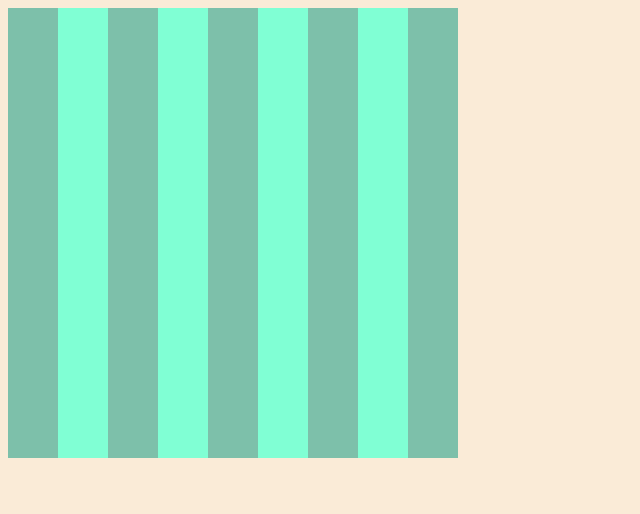
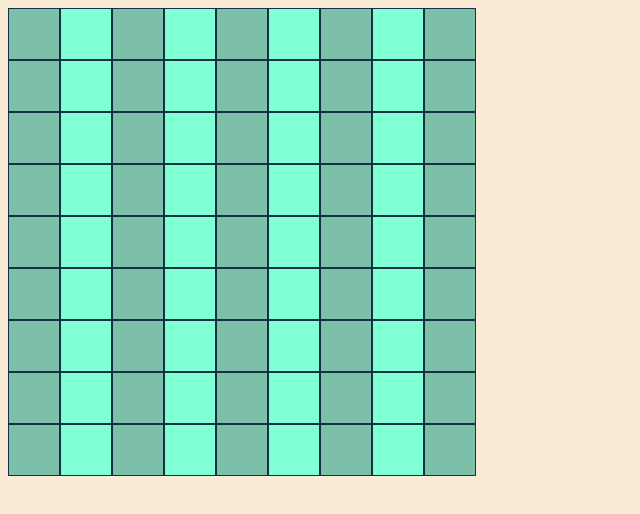
Before and after one commit to Nonaxce/siimple-array-based-tile-game-map-gecko, a plain HTML site: page index.html in a window 1280 px wide. Shown: the whole page, without its empty margins (0-640 px from the left). Drawn offline with Linux system fonts and the light colour scheme.

Commit message:
Updates JS
still doesn't work :((

```diff
--- a/game.js
+++ b/game.js
@@ -1,27 +1,31 @@
 // DOM
 // 25/11/2023 11:40AM PH Time
 const gameMap = document.getElementById("game-map");
-
+let player = {
+    "xPos": 4,
+    "yPos": 4
+};
 // this is will be array version of the code map
-let map2d = [
-    ["* ", "* ", "* ", "* ", "* ", "* ", "* ", "* ", "* ", "/"],
-    ["* ", "* ", "* ", "* ", "* ", "* ", "* ", "* ", "* ", "/"],
-    ["* ", "* ", "* ", "* ", "* ", "* ", "* ", "* ", "* ", "/"],
-    ["* ", "* ", "* ", "* ", "* ", "* ", "* ", "* ", "* ", "/"],
-    ["* ", "* ", "* ", "* ", "* ", "* ", "* ", "* ", "* ", "/"],
-    ["* ", "* ", "* ", "* ", "* ", "* ", "* ", "* ", "* ", "/"],
-    ["* ", "* ", "* ", "* ", "* ", "* ", "* ", "* ", "* ", "/"],
-    ["* ", "* ", "* ", "* ", "* ", "* ", "* ", "* ", "* ", "/"],
-    ["* ", "* ", "* ", "* ", "* ", "* ", "* ", "* ", "* ", "/"]
+const map2d = [
+//   0      1     2     3     4     5     6     7    8
+    ["* ", "* ", "* ", "* ", "* ", "* ", "* ", "* ", "* ", "/"], // 0
+    ["* ", "* ", "* ", "* ", "* ", "* ", "* ", "* ", "* ", "/"], // 1
+    ["* ", "* ", "* ", "* ", "* ", "* ", "* ", "* ", "* ", "/"], // 2
+    ["* ", "* ", "* ", "* ", "* ", "* ", "* ", "* ", "* ", "/"], // 3
+    ["* ", "* ", "* ", "* ", "* ", "* ", "* ", "* ", "* ", "/"], // 4
+    ["* ", "* ", "* ", "* ", "* ", "* ", "* ", "* ", "* ", "/"], // 5
+    ["* ", "* ", "* ", "* ", "* ", "* ", "* ", "* ", "* ", "/"], // 6
+    ["* ", "* ", "* ", "* ", "* ", "* ", "* ", "* ", "* ", "/"], // 7
+    ["* ", "* ", "* ", "* ", "* ", "* ", "* ", "* ", "* ", "/"]  // 8
 ];
-
+// CONSOLE BASED GAME**
 console.log(`length/Rows: ${map2d[0].length-1}`);
 console.log(`height/Columns: ${map2d.length}`);
 let output = ``;
 let newLine = "\n";
 
 /*
-function drawMap(){
+function drawMapConsole(){
     for(let row = 0; row < map2d.length; row++) {
         //output = ``;
         for(let col = 0; col < map2d[row].length; col++) {
@@ -29,15 +33,20 @@ function drawMap(){
                 output += newLine;
             } else {
                 output += map2d[row][col];
+                map2d[4][4] = "X ";
             }
         }
     }
-    console.log(output);
 }
 */
 
-drawMap();
+// Draws the main map of the game
+// Also contains the player
+// NOTE TO SELF: figure out a way to seperate the player and map (probably create another tilemap above)
 function drawMap(){
+    // reset
+    output = "";
+    removeAllSquares();
     for(let row = 0; row < map2d.length; row++) {
         for(let col = 0; col < map2d[row].length; col++) {
             if ((col + 1) == map2d[row].length) {
@@ -45,20 +54,64 @@ function drawMap(){
                 let BR = document.createElement("br")
                 gameMap.appendChild(BR);
             } else {
-                output += map2d[row][col];
-
                 let square = document.createElement("div")
                 square.classList.add("square");
-
+                // changes the squares colo(u)rs to make it look checkered
                 if ((col + 1)%2 == 0) {
                     square.classList.add("evenSquare");
                 } else {
                     square.classList.add("oddSquare");
                 }
+                // places the player at a specified area
+                // if (col == player.xPos && row == player.yPos) {
+                //     drawPlayer(player.xPos, player.yPos);
+                //     output += map2d[row][col];
 
+                output += map2d[row][col];
                 gameMap.appendChild(square);
+
             }
         }
     }
     console.log(output);
+    console.log("===============")
+    //drawMapConsole();
 }
+
+
+// Removes all the squares of the gameMap
+function removeAllSquares() {
+    while (gameMap.firstChild) {
+        gameMap.removeChild(gameMap.firstChild);
+    }
+}
+
+// Draws the player on the document
+function drawPlayer(y, x) {
+    map2d[y][x] = "X ";
+    let playerElem = document.createElement("div");
+    playerElem.classList.add("playerSquare");
+    gameMap.appendChild(playerElem);
+}
+
+function moveUp() {
+    player.yPos = player.yPos - 1;
+}
+function moveLeft() {
+    player.xPos = player.xPos - 1;
+}
+
+document.addEventListener('keypress', function(event){
+    if (event.key === "W") {
+        drawPlayer(player.yPos, player.xPos);
+        drawMap();
+        console.log("hi")
+    }
+});
+
+// THE SOURCE OF ALL THINGS THAT WORK AND MAY WORK AND DO NOT WORK SO DON'T TOUCH OR THIS WON'T WORK ~turtle
+drawMap();
+drawPlayer(player.yPos, player.xPos);
+moveLeft();
+moveUp();
+drawMap()
--- a/index.html
+++ b/index.html
@@ -8,17 +8,28 @@
         #game-map{
             display: flex;
             flex-wrap: wrap;
-            max-width: 450px;
+            max-width: 490px;
+            max-height: 490px;
+            /* display: grid;
+            grid-template-columns: 9fr;
+            grid-template-rows: 1fr; */
         }
         .square{
             height: 50px;
             width: 50px;
+            border: 1px solid rgb(19, 51, 68);
         }
         .evenSquare{
             background-color: rgb(128, 255, 212);
         }
         .oddSquare{
             background-color: rgb(125, 192, 170);
+        }
+        .playerSquare{
+            height: 50px;
+            width: 50px;
+            background-color: rgb(158, 41, 184);
+            border: 1px solid rgb(19, 51, 68);
         }
         body{
             background-color: antiquewhite;
```
